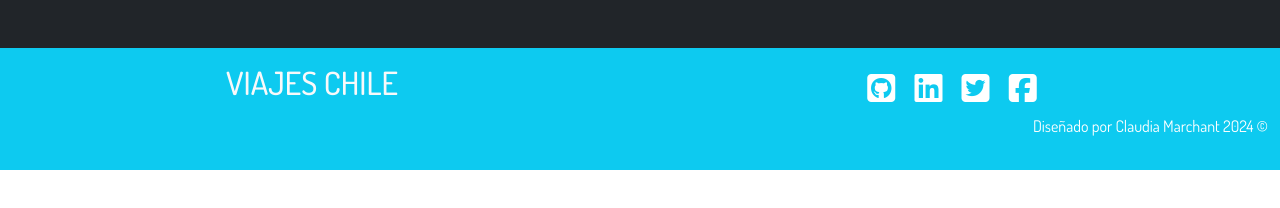
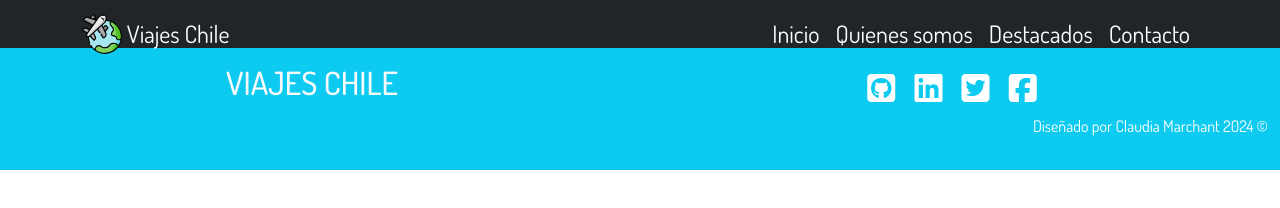
Before and after one commit to claudiamarchant/Viajes_Chile, a plain HTML site: page index.html in a window 1280 px wide. Drawn offline with nearby package versions, Linux system fonts and the light colour scheme.

Commit message:
se agrega navbar y footer

```diff
--- a/index.html
+++ b/index.html
@@ -22,6 +22,34 @@
 
 <body>
     <header>
+        <!-- navbar -->
+        <nav class="navbar navbar-expand-sm navbar-light fixed-top justify-content-start px-4">
+            <div class="container fs-4">
+                <img src="./assets/img/viajes.svg" alt="logo" class="logo" /><a class="nav-link text-white"
+                    href="#inicio">&nbsp;Viajes Chile</a>
+                <button class="navbar-toggler navbar-dark border-light" type="button" data-bs-toggle="collapse"
+                    data-bs-target="#navbarNav" aria-controls="navbarNav" aria-expanded="false"
+                    aria-label="Toggle navigation">
+                    <span class="navbar-toggler-icon"></span>
+                </button>
+                <div class="collapse navbar-collapse" id="navbarNav">
+                    <ul class="navbar-nav ms-auto">
+                        <li class="nav-item activo">
+                            <a class="nav-link text-white" aria-current="page" href="#inicio">Inicio</a>
+                        </li>
+                        <li class="nav-item">
+                            <a class="nav-link text-white" href="#quienes_somos">Quienes somos</a>
+                        </li>
+                        <li class="nav-item">
+                            <a class="nav-link text-white" href="#destacados">Destacados</a>
+                        </li>
+                        <li class="nav-item">
+                            <a class="nav-link text-white" href="#contacto">Contacto</a>
+                        </li>
+                    </ul>
+                </div>
+            </div>
+        </nav>
 
     </header>
 
```
